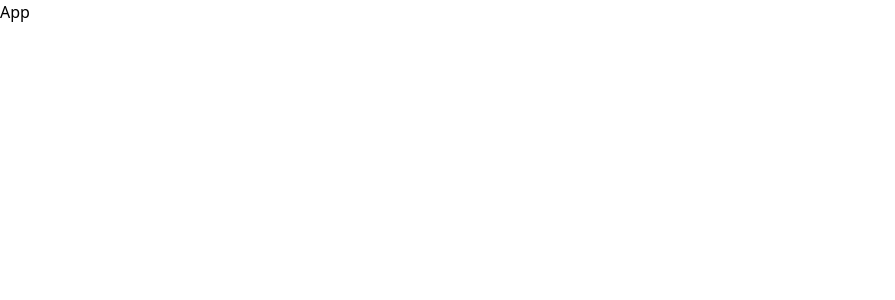
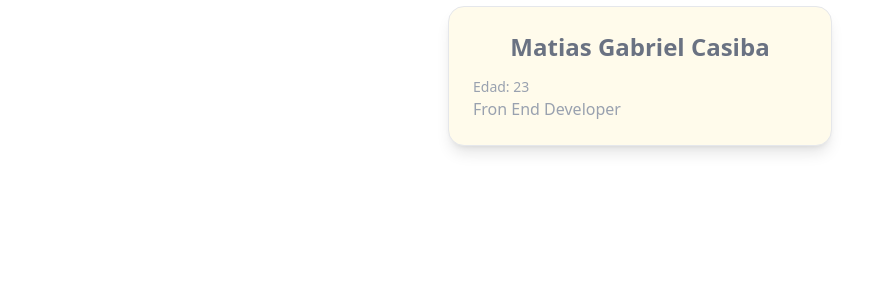
Before and after one commit to MatiCasiba/desafio-14-react, a React (Vite) app: page / in a window 1280 px wide. Shown: the top 300 px of the page, without its empty margins (0-895 px from the left). Built offline with nearby package versions, Linux system fonts and the light colour scheme.

Commit message:
Actividad 1: Armando el componete UserCard.jsx y mostrandolo dentro del App.jsx

```diff
--- a/src/App.jsx
+++ b/src/App.jsx
@@ -1,8 +1,12 @@
+import UserCard from "./components/UserCard"
 
 
 const App = () => {
   return (
-    <div>App</div>
+    <div>
+      <UserCard nombre="Matias Gabriel Casiba" edad={23} profesion="Fron End Developer" />
+
+    </div>
   )
 }
 
--- a/src/components/UserCard.jsx
+++ b/src/components/UserCard.jsx
@@ -0,0 +1,13 @@
+
+const UserCard = ({nombre, edad, profesion}) => {
+  return (
+    <div className="bg-amber-50 shadow-lg rounded-2xl p-6 m-auto my-1.5 max-w-sm border border-gray-200">
+        <h2 className="text-2xl font-bold text-gray-500 text-center mb-3.5">{nombre}</h2>
+        <p className="text-gray-400 text-sm">Edad: {edad}</p>
+        <p className="text-gray-400 text-x">{profesion}</p>
+
+    </div>
+  )
+}
+
+export default UserCard
```
Also changed, not shown: 1 other file (tests, documents, lock files or other folders).
